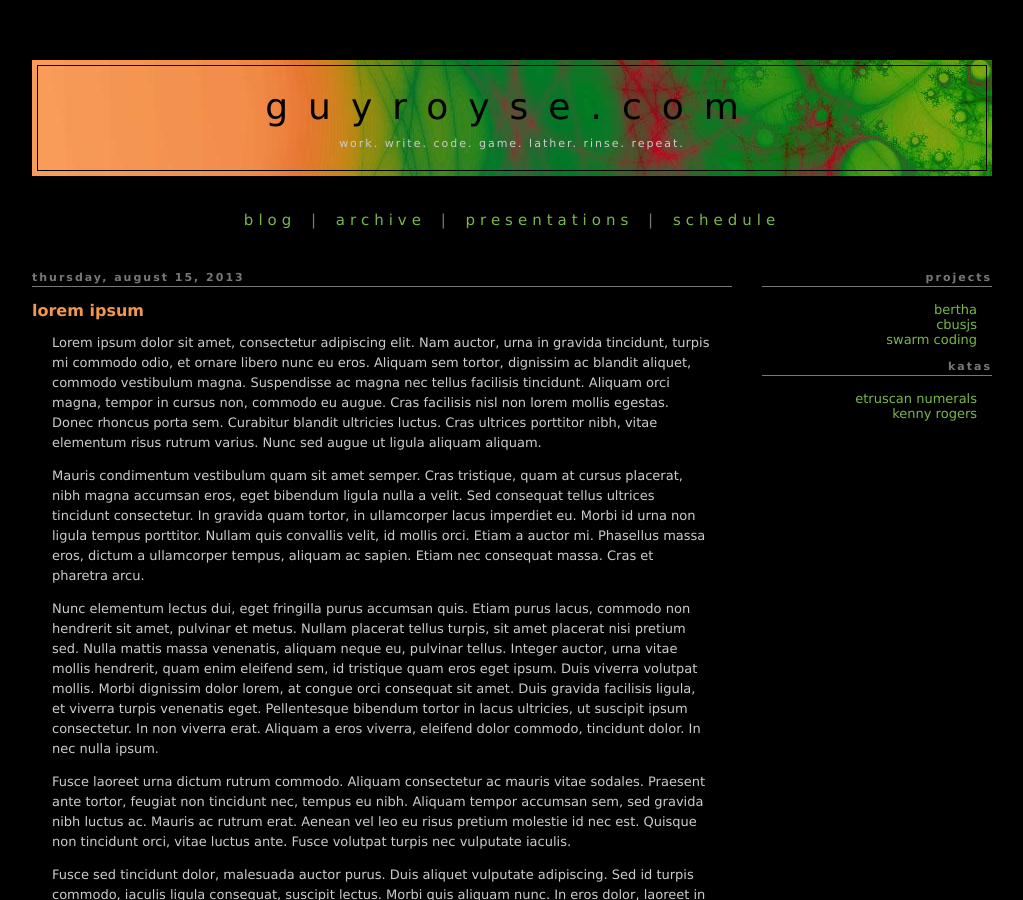
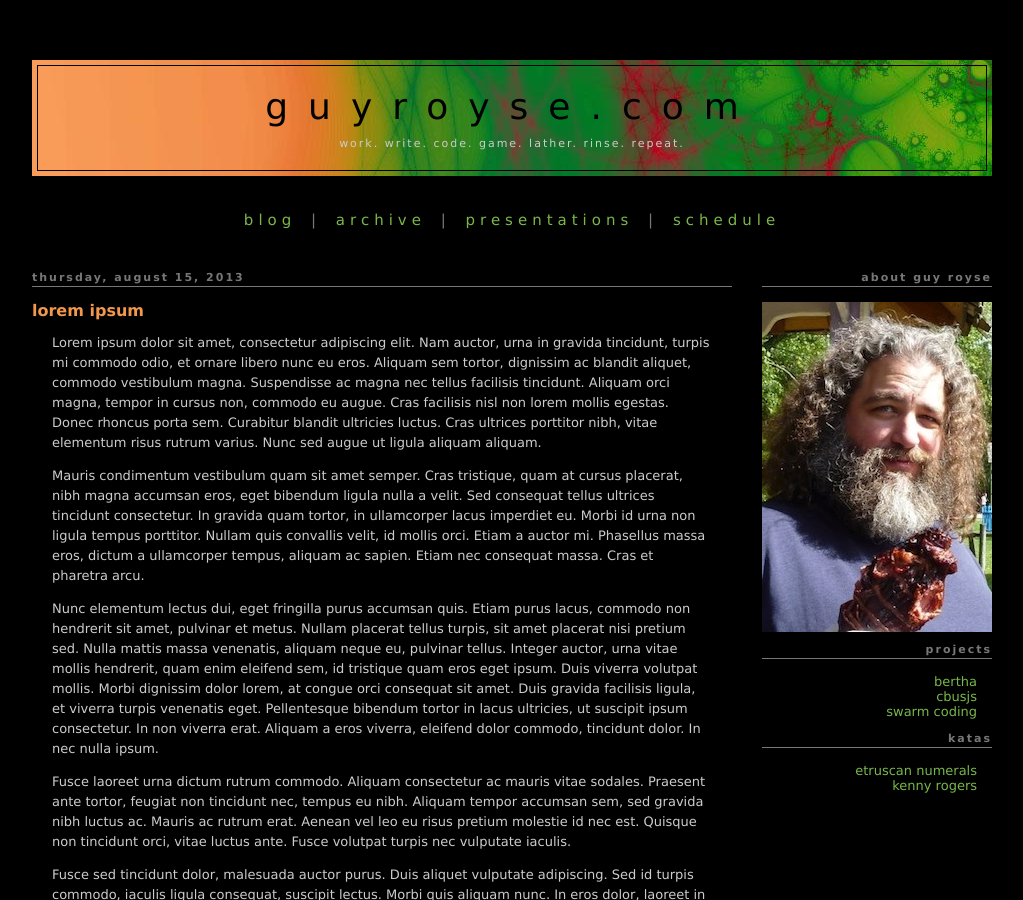
Before and after one commit to guyroyse/guyroyse.github.com, a Jekyll site: the page built from index.html, in a window 1280 px wide and 900 px high. Shown: the whole window, without its empty margins (128-1151 px from the left). Built offline with Jekyll 4.4.1, drawn with Linux system fonts in a browser that asks for light colours; Markdown is read by kramdown in place of the engine named in the settings; the list of posts is cut into pages by our own code.

Commit message:
added a picutre to the sidebar

```diff
--- a/_includes/sidebar/sidebar.html
+++ b/_includes/sidebar/sidebar.html
@@ -1,4 +1,8 @@
 <aside class="site">
+
+  <h1>About Guy Royse</h1>
+
+  <img src="/images/turkey-leg.jpg" />
 
   <h1>Projects</h1>
 
```
Also changed, not shown: images/turkey-leg.jpg (added).
